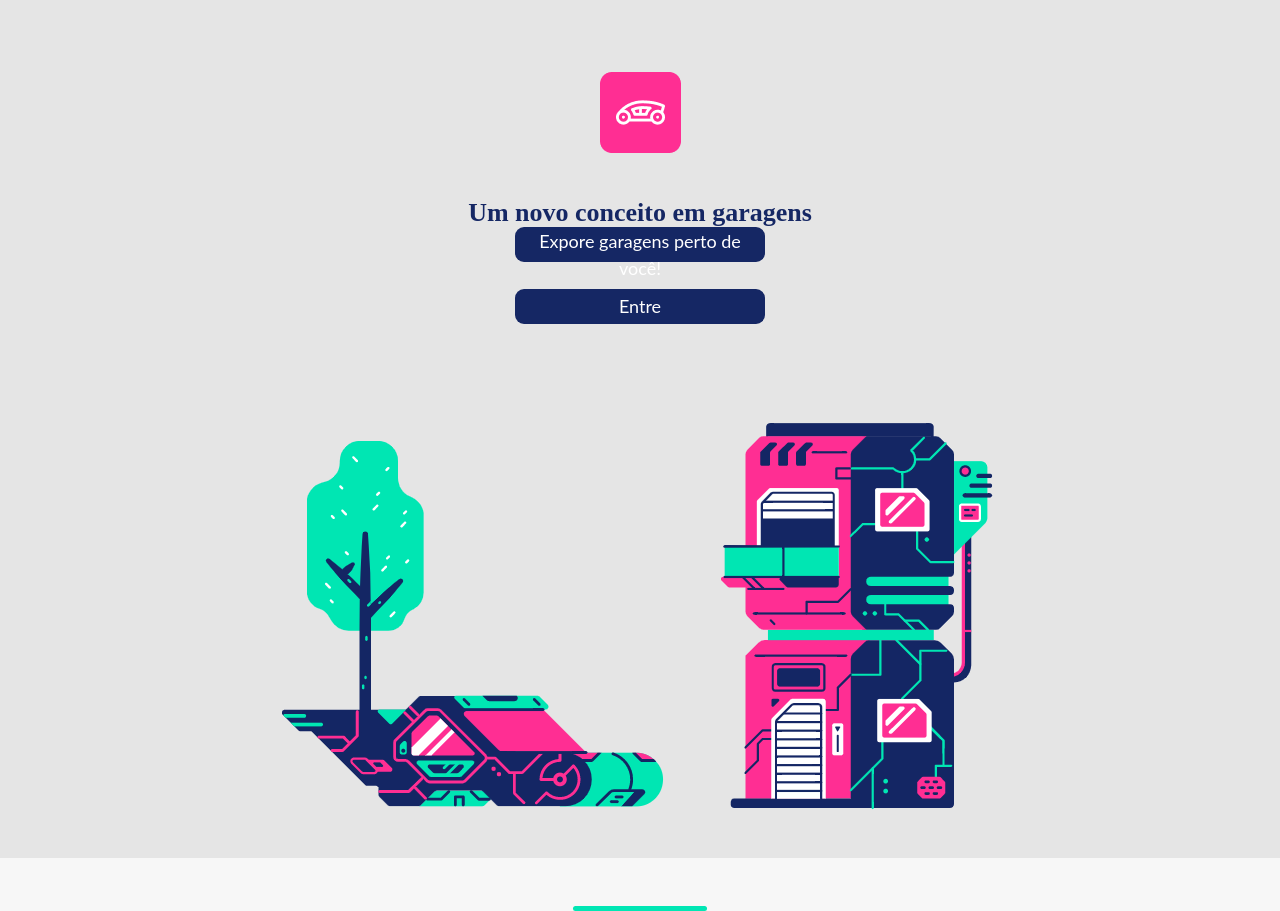
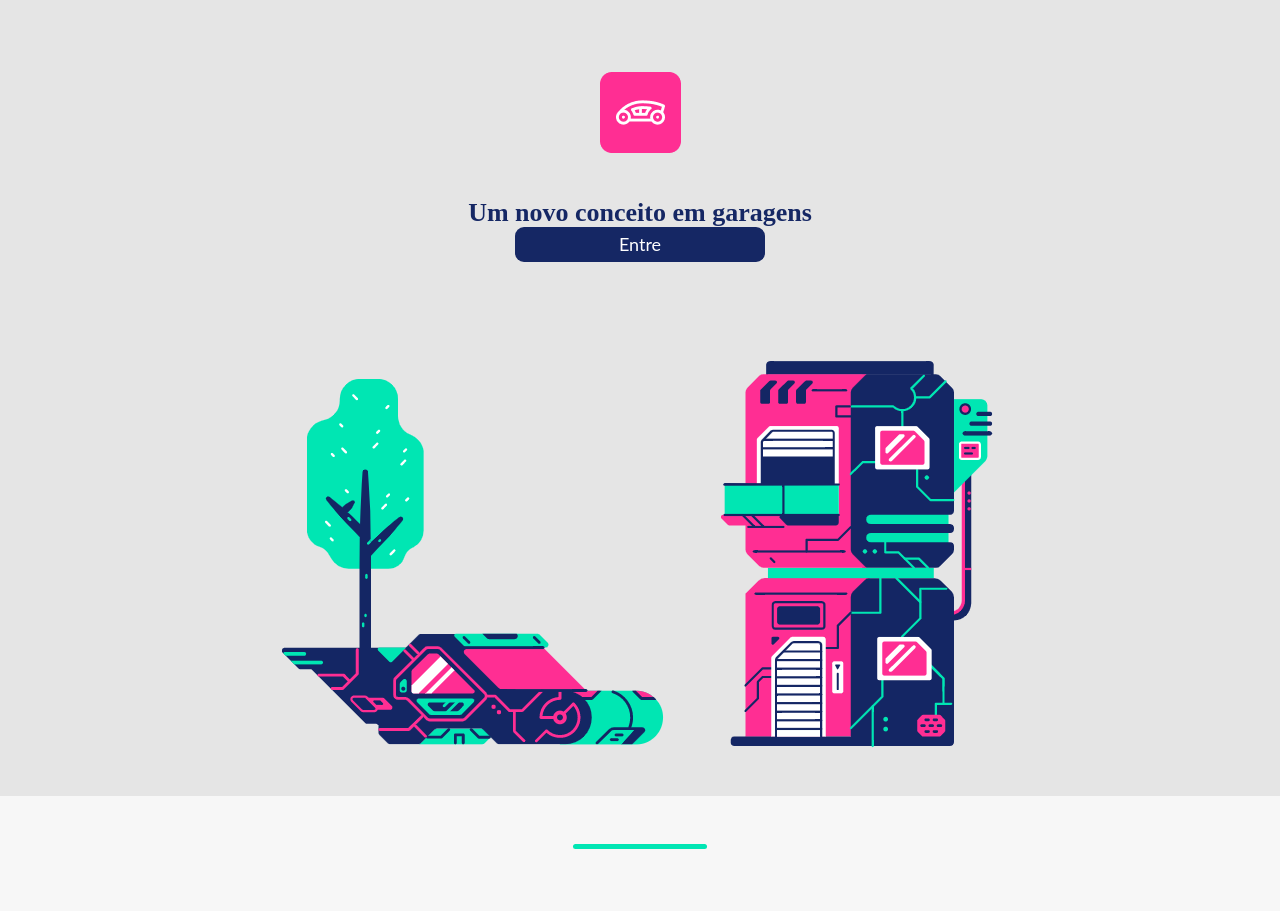
Before and after one commit to bermarques/estacionaai, a React (Create React App) app: page / in a window 1280 px wide. After the commit the page ends 849 px from the top, so only its background shows below. Built offline with nearby package versions, Linux system fonts and the light colour scheme; what react-google-maps would draw is missing.

Commit message:
fix: button deleted on welcome page

```diff
--- a/src/Pages/Welcome/index.jsx
+++ b/src/Pages/Welcome/index.jsx
@@ -13,10 +13,6 @@ const Welcome = () => {
     <MasterWelcome>
       <CarIcon />
       <WelcomeTitle>Um novo conceito em garagens</WelcomeTitle>
-      <WelcomeButton onClick={() => history.push("/cadastroDeVagas")}>
-        Expore garagens perto de você!
-      </WelcomeButton>
-      <br />
       <WelcomeButton onClick={() => history.push("/login")}>
         Entre
       </WelcomeButton>
```
